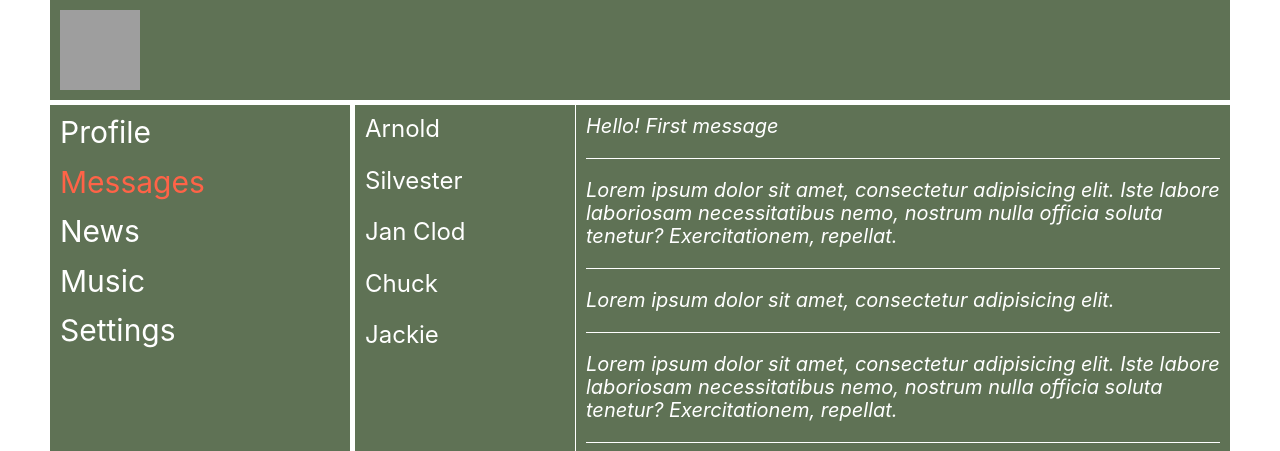
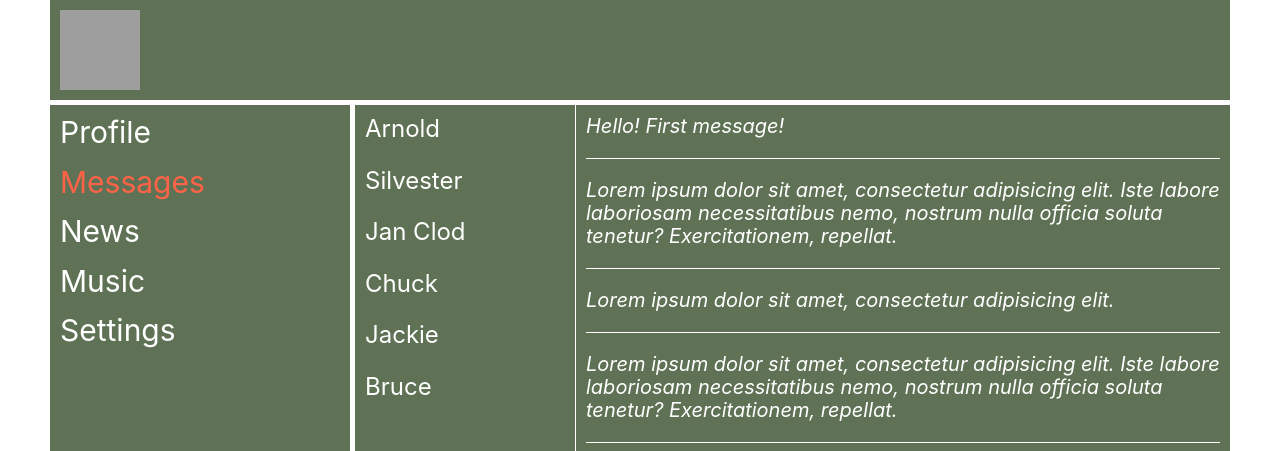
Before and after one commit to Odinokun/social-ts, a React (Create React App) app: page /dialogs in a window 1280 px wide. Shown: the top 451 px of the page. Built offline with nearby package versions, Linux system fonts and the light colour scheme; grey boxes are pictures that could not be loaded.

Commit message:
add message  component

```diff
--- a/src/components/Dialogs/Dialog/Dialog.tsx
+++ b/src/components/Dialogs/Dialog/Dialog.tsx
@@ -1,7 +1,7 @@
 import React from 'react';
 import {NavLink} from "react-router-dom";
 
-import s from "./dialog-item.module.css";
+import s from "./dialog.module.css";
 
 type DialogPropsType ={
     name: string,
--- a/src/components/Dialogs/Dialogs.tsx
+++ b/src/components/Dialogs/Dialogs.tsx
@@ -1,6 +1,8 @@
 import React from 'react';
 
 import s from './dialogs.module.css';
+import dialogsData from "../../helpers/dialogs.helper";
+import messagesData from "../../helpers/messages.helper";
 
 import Dialog from "./Dialog/Dialog";
 import Message from "./Message/Message";
@@ -10,24 +12,28 @@ function Dialogs() {
         <div className={s.wrap}>
             <div className={s.dialogs}>
                 <ul className={s.dialogs__list}>
-                    <Dialog name="Arnold" link={1}/>
-                    <Dialog name="Silvester" link={2}/>
-                    <Dialog name="Jan Clod" link={3}/>
-                    <Dialog name="Chuck" link={4}/>
-                    <Dialog name="Jackie" link={5}/>
+
+                    {dialogsData.map((item) => (
+                        <Dialog
+                            name={item.name}
+                            link={item.id}
+                            key={item.id}
+                        />
+                    ))}
+
                 </ul>
             </div>
 
             <div className={s.messages}>
                 <ul className={s.messages__list}>
-                    <Message message="Hello! First message"/>
-                    <Message message="Lorem ipsum dolor sit amet, consectetur adipisicing elit. Iste labore laboriosam necessitatibus nemo, nostrum nulla officia soluta tenetur? Exercitationem, repellat."/>
-                    <Message message="Lorem ipsum dolor sit amet, consectetur adipisicing elit."/>
-                    <Message message="Lorem ipsum dolor sit amet, consectetur adipisicing elit. Iste labore laboriosam necessitatibus nemo, nostrum nulla officia soluta tenetur? Exercitationem, repellat."/>
-                    <Message message="Lorem ipsum dolor sit amet, consectetur adipisicing elit."/>
-                    <Message message="Lorem ipsum dolor sit amet, consectetur adipisicing elit. Ab aliquam animi beatae commodi doloremque in molestias necessitatibus numquam perspiciatis quasi. Doloremque et exercitationem omnis tempore. Adipisci architecto cupiditate distinctio fugiat harum id magnam modi, non qui recusandae, tempora unde voluptas?"/>
-                    <Message message="Lorem ipsum dolor sit amet, consectetur adipisicing elit."/>
-                    <Message message="Lorem ipsum dolor sit amet, consectetur adipisicing elit. Ab aliquam animi beatae commodi doloremque in molestias necessitatibus numquam perspiciatis quasi. Doloremque et exercitationem omnis tempore. Adipisci architecto cupiditate distinctio fugiat harum id magnam modi, non qui recusandae, tempora unde voluptas?"/>
+
+                    {messagesData.map((item) => (
+                        <Message
+                            message={item.message}
+                            key={item.id}
+                        />
+                    ))}
+
                 </ul>
             </div>
         </div>
--- a/src/components/Profile/MyPosts/MyPosts.tsx
+++ b/src/components/Profile/MyPosts/MyPosts.tsx
@@ -1,8 +1,9 @@
 import React from 'react';
 
+import s from './my-posts.module.css'
+import postsData from "../../../helpers/posts.helper";
+
 import Post from "./Post/Post";
-
-import s from './my-posts.module.css'
 
 function MyPosts() {
     return (
@@ -11,9 +12,10 @@ function MyPosts() {
                 <textarea name="" id=""></textarea>
                 <button>Add post</button>
             </form>
-            <Post message={"Hello world"}/>
-            <Post message={"Second message"}/>
-            <Post message={"Odinokun - React developer"}/>
+
+            {postsData.map((item) => (
+                <Post message={item.message} likes={item.likes} key={item.id}/>
+            ))}
         </div>
     );
 }
--- a/src/components/Profile/MyPosts/Post/Post.tsx
+++ b/src/components/Profile/MyPosts/Post/Post.tsx
@@ -3,7 +3,8 @@ import React from 'react';
 import s from './post.module.css';
 
 type PostPropsType = {
-    message: string
+    message: string,
+    likes: number
 }
 
 function Post(props: PostPropsType) {
@@ -12,7 +13,9 @@ function Post(props: PostPropsType) {
             <div className={s.ava}>
                 <img src="https://source.unsplash.com/1600x900/?people,man" alt="ava"/>
             </div>
+
             <h3>{props.message}</h3>
+
             <p>Lorem ipsum dolor sit amet, consectetur adipisicing elit. Adipisci dolores magnam non pariatur quos, similique soluta ut voluptatibus? Accusamus aliquid atque
                 consectetur consequatur cum distinctio dolores ducimus eius error et, illum impedit ipsa iste laborum, minima molestiae mollitia nam natus necessitatibus neque
                 non obcaecati pariatur perferendis possimus praesentium provident quam ratione repellendus reprehenderit sapiente sed similique sint tempore vel voluptate
@@ -23,8 +26,12 @@ function Post(props: PostPropsType) {
                 optio perferendis. Aperiam autem corporis deserunt ex explicabo id itaque neque nostrum officiis pariatur possimus quas recusandae reiciendis sequi similique
                 tempora totam voluptate, voluptatum. Accusamus earum esse facilis nulla voluptate! Aliquam aperiam aspernatur dolorem impedit iure, modi officiis qui tenetur
                 totam voluptatibus. Aliquid delectus deleniti dicta dolorem, enim, eos fugit illum officia omnis placeat quia quo quos sint ut voluptatum.</p>
-            <div><b><i>like</i></b></div>
-            <div><b><i>dislike</i></b></div>
+
+            <div className={s.footer}>
+                <b><i>like </i></b>
+                <b><i>dislike </i></b>
+                <b><i>{props.likes} </i></b>
+            </div>
         </div>
     );
 }
--- a/src/components/Profile/MyPosts/Post/post.module.css
+++ b/src/components/Profile/MyPosts/Post/post.module.css
@@ -20,8 +20,14 @@
     object-fit: cover;
     object-position: center;
 }
+
 i {
     display: block;
     margin: 10px 0 0 0;
     cursor: pointer;
+    padding-right: 10px;
 }
+
+.footer {
+    display: flex;
+}
--- /dev/null
+++ b/src/helpers/dialogs.helper.js
@@ -0,0 +1,23 @@
+const dialogsData = [
+  {
+    id: 1,
+    name: "Arnold"
+  },{
+    id: 2,
+    name: "Silvester"
+  },{
+    id: 3,
+    name: "Jan Clod"
+  },{
+    id: 4,
+    name: "Chuck"
+  },{
+    id: 5,
+    name: "Jackie"
+  },{
+    id: 6,
+    name: "Bruce"
+  }
+]
+
+export default dialogsData;
--- /dev/null
+++ b/src/helpers/messages.helper.js
@@ -0,0 +1,29 @@
+const messagesData = [
+  {
+    id: 1,
+    message: 'Hello! First message!'
+  }, {
+    id: 2,
+    message: "Lorem ipsum dolor sit amet, consectetur adipisicing elit. Iste labore laboriosam necessitatibus nemo, nostrum nulla officia soluta tenetur? Exercitationem, repellat."
+  }, {
+    id: 3,
+    message: "Lorem ipsum dolor sit amet, consectetur adipisicing elit."
+  }, {
+    id: 4,
+    message: "Lorem ipsum dolor sit amet, consectetur adipisicing elit. Iste labore laboriosam necessitatibus nemo, nostrum nulla officia soluta tenetur? Exercitationem, repellat."
+  }, {
+    id: 5,
+    message: "Lorem ipsum dolor sit amet, consectetur adipisicing elit."
+  }, {
+    id: 6,
+    message: "Lorem ipsum dolor sit amet, consectetur adipisicing elit. Ab aliquam animi beatae commodi doloremque in molestias necessitatibus numquam perspiciatis quasi. Doloremque et exercitationem omnis tempore. Adipisci architecto cupiditate distinctio fugiat harum id magnam modi, non qui recusandae, tempora unde voluptas?"
+  }, {
+    id: 7,
+    message: "Lorem ipsum dolor sit amet, consectetur adipisicing elit."
+  }, {
+    id: 8,
+    message: "Lorem ipsum dolor sit amet, consectetur adipisicing elit. Ab aliquam animi beatae commodi doloremque in molestias necessitatibus numquam perspiciatis quasi. Doloremque et exercitationem omnis tempore. Adipisci architecto cupiditate distinctio fugiat harum id magnam modi, non qui recusandae, tempora unde voluptas?"
+  },
+]
+
+export default messagesData;
--- /dev/null
+++ b/src/helpers/posts.helper.js
@@ -0,0 +1,17 @@
+const postsData = [
+  {
+    id: 1,
+    message: "Hello world",
+    likes: 10
+  }, {
+    id: 2,
+    message: "Second message",
+    likes: 0
+  }, {
+    id: 3,
+    message: "Odinokun - React developer",
+    likes: 5
+  }
+]
+
+export default postsData;
```
Also changed, not shown: src/components/Dialogs/Dialog/dialog.module.css (renamed from src/components/Dialogs/Dialog/dialog-item.module.css), 1 other file (tests, documents, lock files or other folders).
